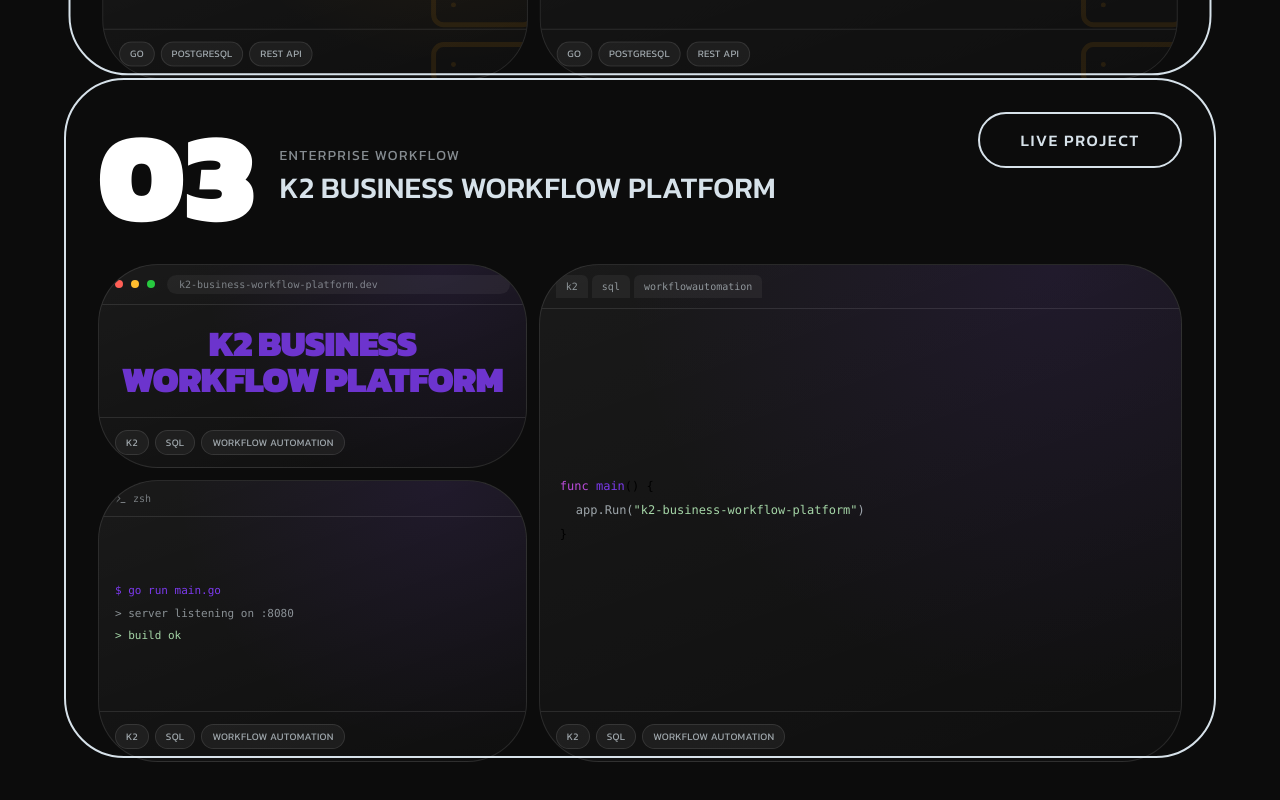
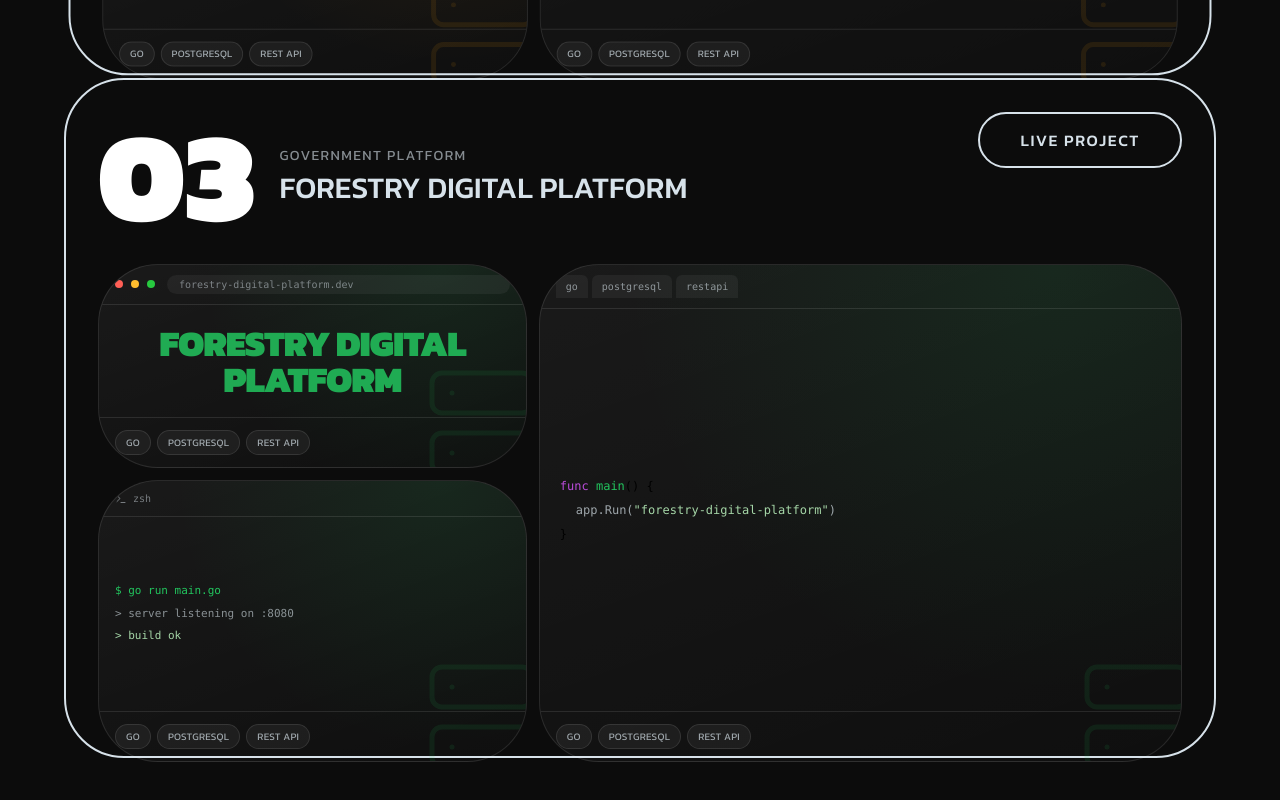
Before and after one commit to tonklasocute/tonkla-portfolio, a React (Vite) app: page / in a window 1280 px wide. Shown: the part 7094-7894 px from the top of the page. Built offline with nearby package versions, Linux system fonts and the light colour scheme.

Commit message:
feat: update project details for 'Forestry Digital Platform' in PROJECTS data

```diff
--- a/src/data/projects.ts
+++ b/src/data/projects.ts
@@ -15,9 +15,9 @@ export const PROJECTS = [
   },
   {
     number: '03',
-    category: 'Enterprise Workflow',
-    name: 'K2 Business Workflow Platform',
-    tech: ['K2', 'SQL', 'Workflow Automation'],
-    accent: '#7C3AED',
+    category: 'Government Platform',
+    name: 'Forestry Digital Platform',
+    tech: ['Go', 'PostgreSQL', 'REST API'],
+    accent: '#22C55E',
   },
 ]
```
